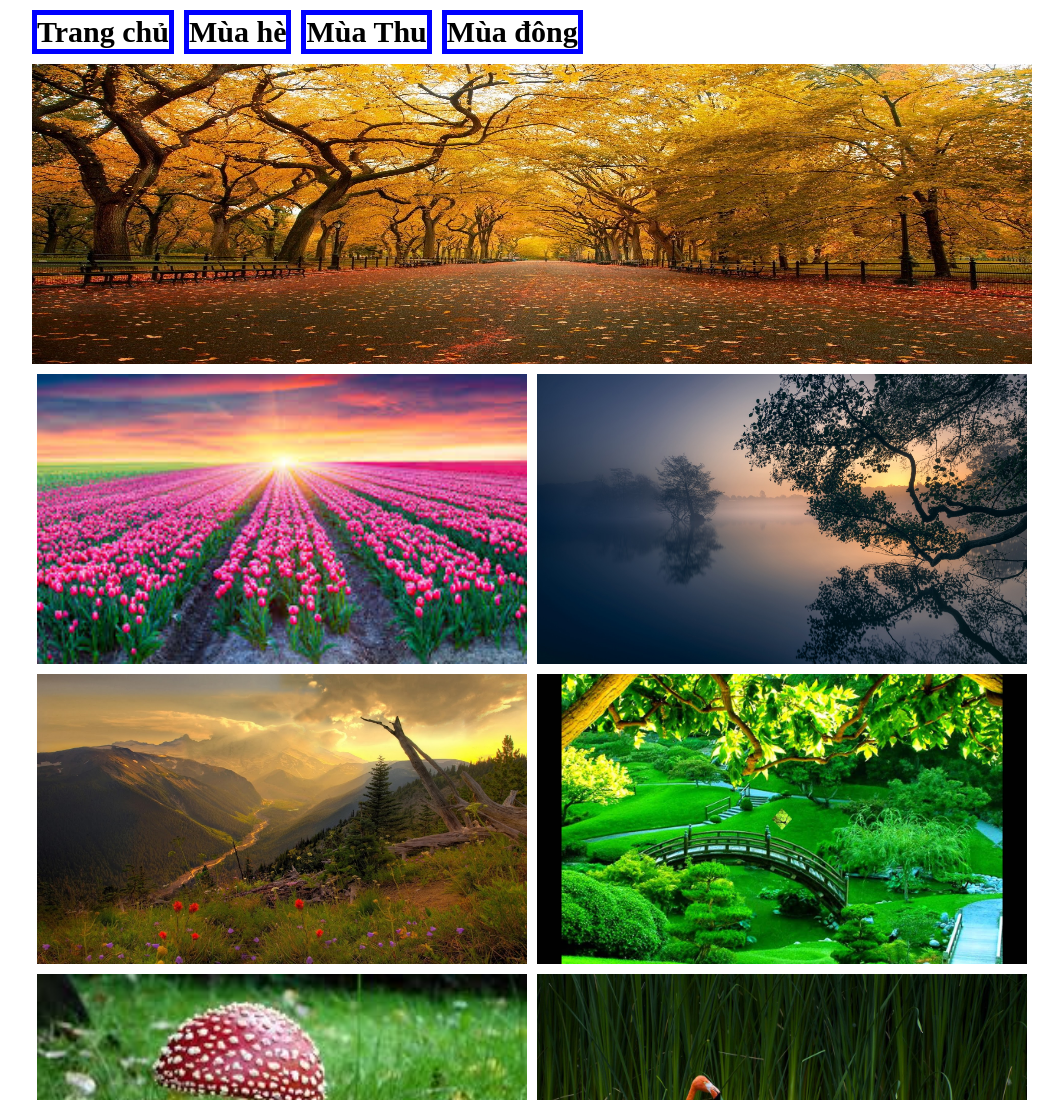
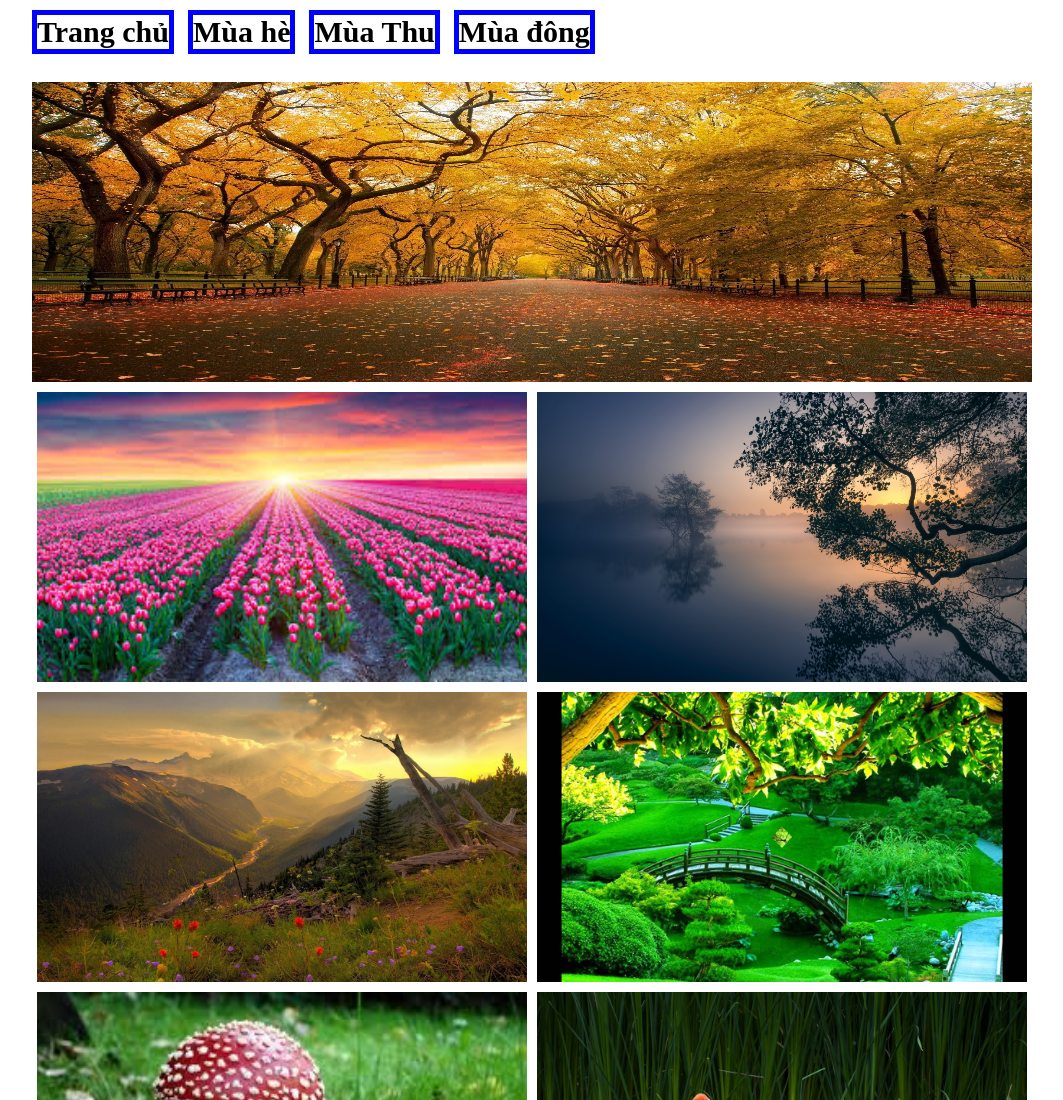
Before and after one commit to lephuc0492/img-gallery, a plain HTML site: page index.html in a window 1280 px wide. Shown: the top 1100 px of the page, without its empty margins (96-1159 px from the left). Drawn offline with Linux system fonts and the light colour scheme.

Commit message:
Update style.css

```diff
--- a/style.css
+++ b/style.css
@@ -5,7 +5,7 @@
 li
 {
 	list-style: none;
-	float: left;
+	display: inline-table;
 	margin-right: 10px;
 	font-size: 30px;
 	border: solid 5px;
```
